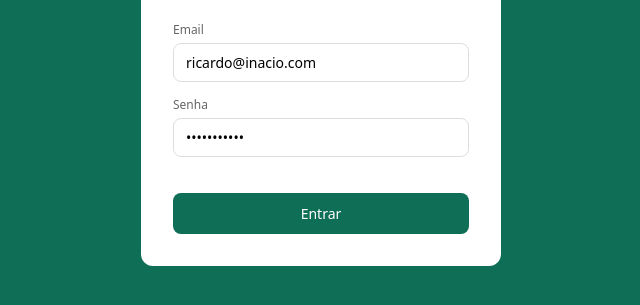
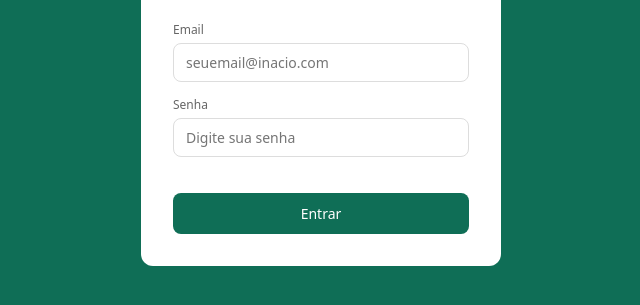
Before and after one commit to inacio-imoveis/crm-imobiliario, a website: page public/index.html in a window 1280 px wide. Shown: the part 309-614 px from the top of the page, without its empty margins (319-959 px from the left). Drawn offline with Linux system fonts and the light colour scheme.

Commit message:
Remove credenciais pré-preenchidas da tela de login (correção de segurança)

```diff
--- a/public/index.html
+++ b/public/index.html
@@ -117,8 +117,8 @@ main{padding:20px;max-width:1200px;margin:0 auto}
   <div class="login-box">
     <h1>Ricardo Inácio Imóveis</h1>
     <p>CRM — Acesso restrito</p>
-    <div class="frow"><label>Email</label><input type="email" id="l-email" value="ricardo@inacio.com"></div>
-    <div class="frow"><label>Senha</label><input type="password" id="l-senha" value="ricardo2026"></div>
+    <div class="frow"><label>Email</label><input type="email" id="l-email" placeholder="seuemail@inacio.com"></div>
+    <div class="frow"><label>Senha</label><input type="password" id="l-senha" placeholder="Digite sua senha"></div>
     <div id="l-erro" class="error hidden"></div>
     <br>
     <button class="btn-primary" onclick="login()">Entrar</button>
```
